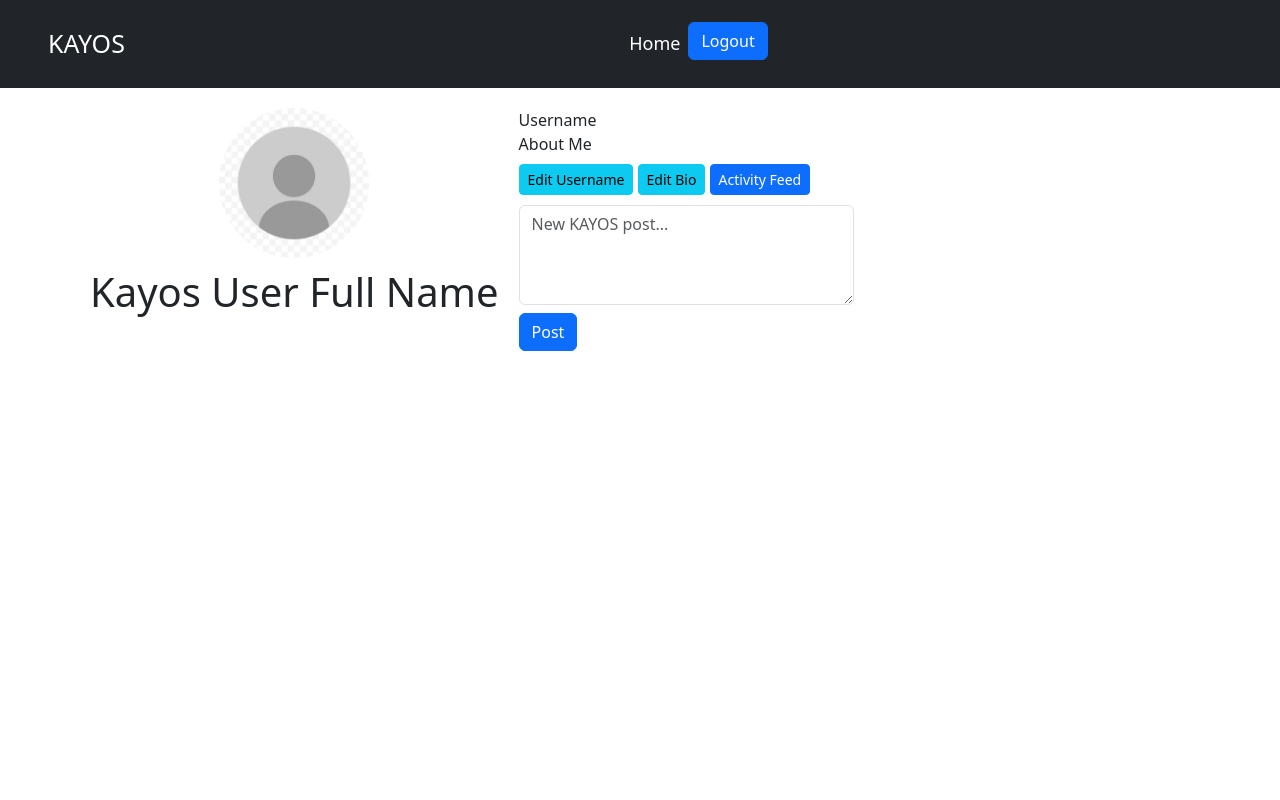
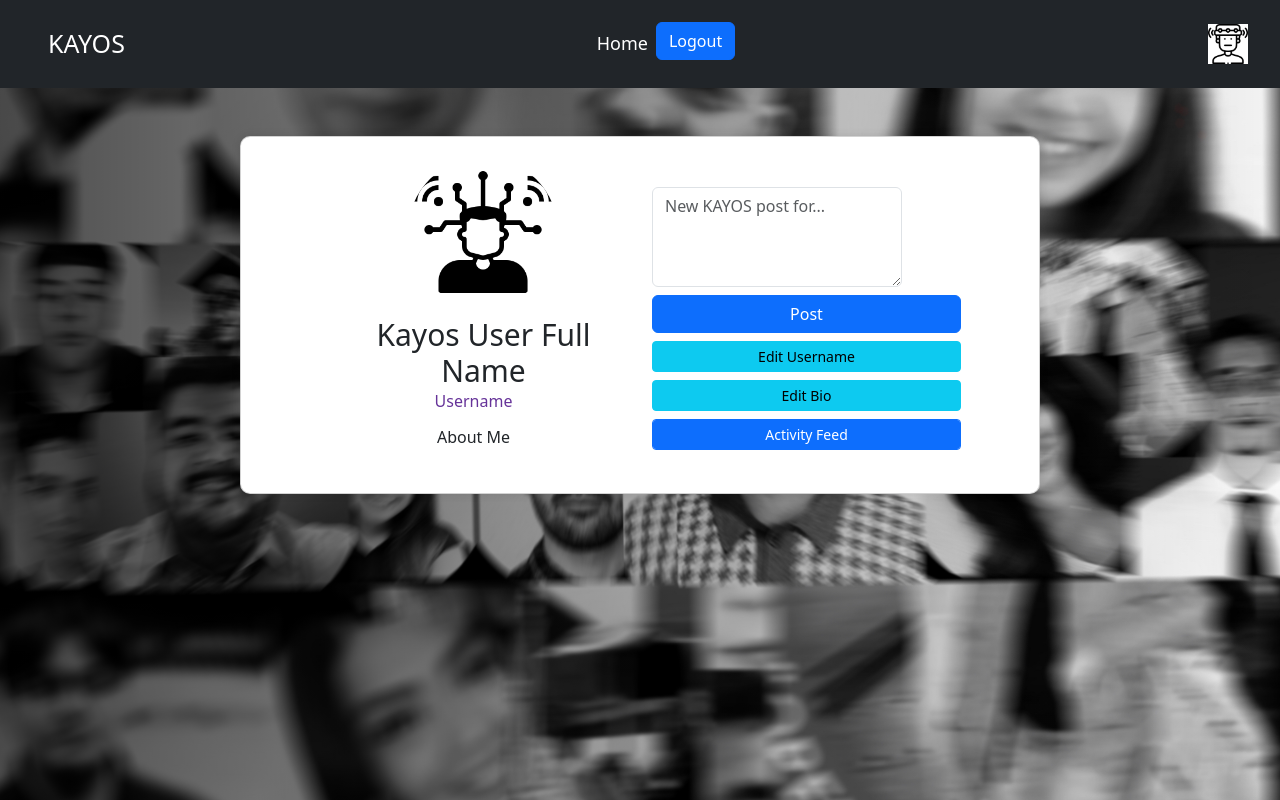
Before and after one commit to CodingCZR/Kayos-Blog, a plain HTML site: page microbloglite-capstone-starter-frontend/profile.html in a window 1280 px wide. Drawn offline with nearby package versions, Linux system fonts and the light colour scheme; no server answers; sample sign-in values are in the browser's storage.

Commit message:
presentation page

```diff
--- a/microbloglite-capstone-starter-frontend/profile.html
+++ b/microbloglite-capstone-starter-frontend/profile.html
@@ -18,6 +18,118 @@
 
   <link rel="stylesheet" href="./styles/profile.css">
   <link rel="stylesheet" href="./styles/global.css">
+  <style>
+     body {
+          margin: 0;
+          padding: 0;
+          background-image: url("swipemix.jpeg");
+          background-size: cover;
+          background-repeat: repeat;
+
+      }
+
+      .gradient-overlay {
+        position: absolute;
+        top: 0;
+        left: 0;
+        right: 0;
+        bottom: 0;
+        z-index: -1;
+        background: linear-gradient(to right, rgba(0, 0, 0, 0.7), transparent);
+    }
+      header {
+          padding: 20px;
+          text-align: center;
+          color: #fff;
+      }
+
+      h1 {
+          font-size: 30px;
+          margin: 0;
+      }
+
+      .container {
+          max-width: 800px;
+          margin: 0 auto;
+          border-radius: 5px;
+          box-shadow: 0 2px 5px rgba(0, 0, 0, 0.1);
+          overflow: hidden;
+      }
+
+      .container-left {
+          background-color: rgb(99, 99, 111);
+          opacity: 0.8;
+          color: #fff;
+      }
+
+      .container-right {
+          background-color: #fff;
+      }
+
+      .container h2 {
+          font-size: 24px;
+          margin-bottom: 20px;
+      }
+
+      .container p {
+          font-size: 16px;
+      }
+
+      form {
+          margin-top: 30px;
+      }
+
+      label {
+          display: block;
+          font-weight: bold;
+          margin-bottom: 10px;
+      }
+
+      input[type="text"],
+      input[type="password"] {
+          border: 1px solid #ccc;
+          border-radius: 20px;
+          padding: 8px;
+          width: 100%;
+      }
+
+      button {
+          background-color: #404144;
+          border: none;
+          border-radius: 3px;
+          color: #fff;
+          cursor: pointer;
+          font-size: 16px;
+          padding: 10px;
+          width: 100%;
+      }
+
+      button:hover {
+          background-color: #6f7581;
+      }
+
+    li {
+      list-style-type: square;
+      font-size: large;
+    }
+
+    .navbar-nav .nav-item {
+    list-style-type: none;
+  }
+
+  #postContent {
+    width: 250px;
+  }
+
+  .container.card {
+    background-color: #fff;
+    border-radius: 10px;
+    box-shadow: 0 0 10px rgba(0, 0, 0, 0.1);
+    display: flex;
+    align-items: center;
+  }
+
+  </style>
 </head>
 
 <body>
@@ -40,26 +152,45 @@
              <button class="btn btn-primary" id="logoutBtn">Logout</button>
             </div>
           </li>
+          <li class="nav-item">
+            <a href="../profile.html"><img style="width: 40px; height: 40px; background-color: white;" src="../pictures/mind-control.png"  alt="User Profile">
+            </a>
+          </li>
         </ul>
       </div>
     </div>
   </nav>
 
-  <div class="container">
-    <div class="profile-left text-center">
-      <img src="profilepicture.jpg" alt="Profile Picture" class="profile-picture rounded-circle">
+<div class="gradient-overlay"></div>
+<div class="d-flex justify-content-center mt-5">
+  <div class="container card">
+    <div class="row">
+      <div class="col-md-6">
+        <div class="profile-right text-center">
+          <img src="pictures/snake.png" alt="Profile Picture" class="profile-picture rounded-circle">
           <h1 id="fullName">Kayos User Full Name</h1>
         </div>
 
-    <div class="profile-right">
-      <div id="username">Username</div>
-      <div id="bio">About Me</div>
+        <div class="d-flex justify-content-center">
+          <div id="username" class="mx-1 mb-1" style="color: rebeccapurple">Username</div>
+        </div>
+        <div class="d-flex justify-content-center mt-2">
+          <div id="bio" class="mb-4">About Me</div>
+        </div>
+      </div>
+
+      <div class="col-md-6">
+         <!-- Create post -->
+         <form id="postForm">
+          <textarea id="postContent" class="form-control" placeholder="New KAYOS post for..."></textarea>
+          <button type="submit" class="btn btn-primary mt-2">Post</button>
+        </form>
 
         <!-- Add Edit buttons -->
         <button id="editUsername" class="btn btn-info btn-sm mt-2">Edit Username</button>
         <button id="editBio" class="btn btn-info btn-sm mt-2">Edit Bio</button>
 
-      <a href="posts/index.html" class="btn btn-primary btn-sm mt-2" id="feedBtn">Activity Feed</a>
+        <a href="posts/index.html" class="btn btn-primary btn-sm mt-2 form-control" id="feedBtn">Activity Feed</a>
 
         <!-- Input fields to edit username, bio -->
         <input type="text" id="editUsernameInput" class="form-control mt-2" style="display: none">
@@ -68,12 +199,8 @@
         <!-- Save button for changes -->
         <button id="saveChanges" class="btn btn-primary mt-2" style="display: none">Save Changes</button>
 
-      <!-- Create post -->
-      <form id="postForm">
-        <textarea id="postContent" class="form-control" placeholder="New KAYOS post..."></textarea>
-        <button type="submit" class="btn btn-primary mt-2">Post</button>
-      </form>
-
+      </div>
+    </div>
   </div>
 </div>
 
```
Also changed, not shown: microbloglite-capstone-starter-frontend/index.html (+3 -3 lines), microbloglite-capstone-starter-frontend/posts/index.html (+6 -0 lines), microbloglite-capstone-starter-frontend/registration.html (+18 -7 lines). Lines whose indentation alone changed are shown as unchanged.
